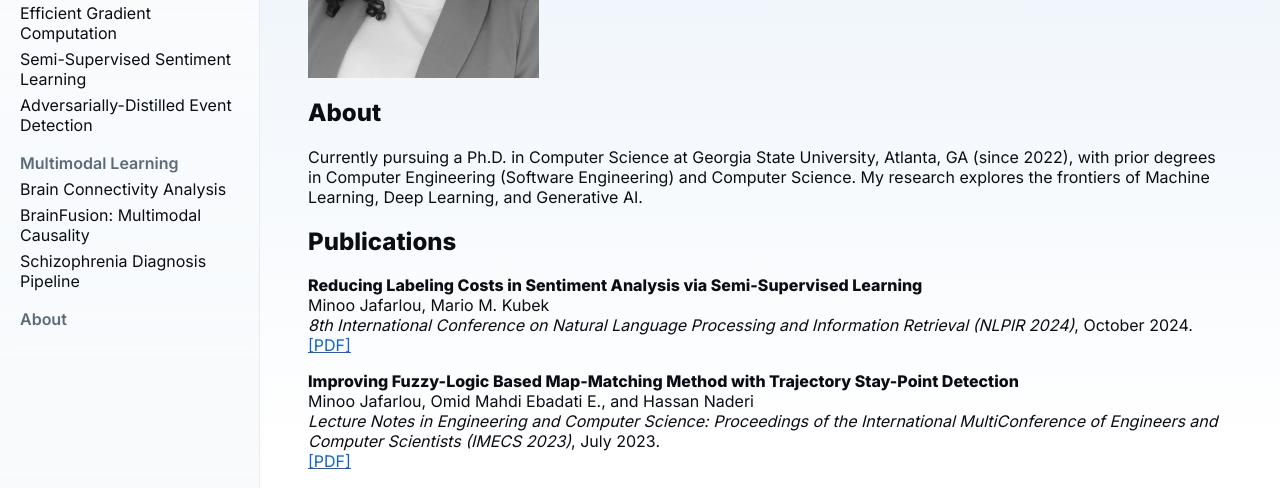
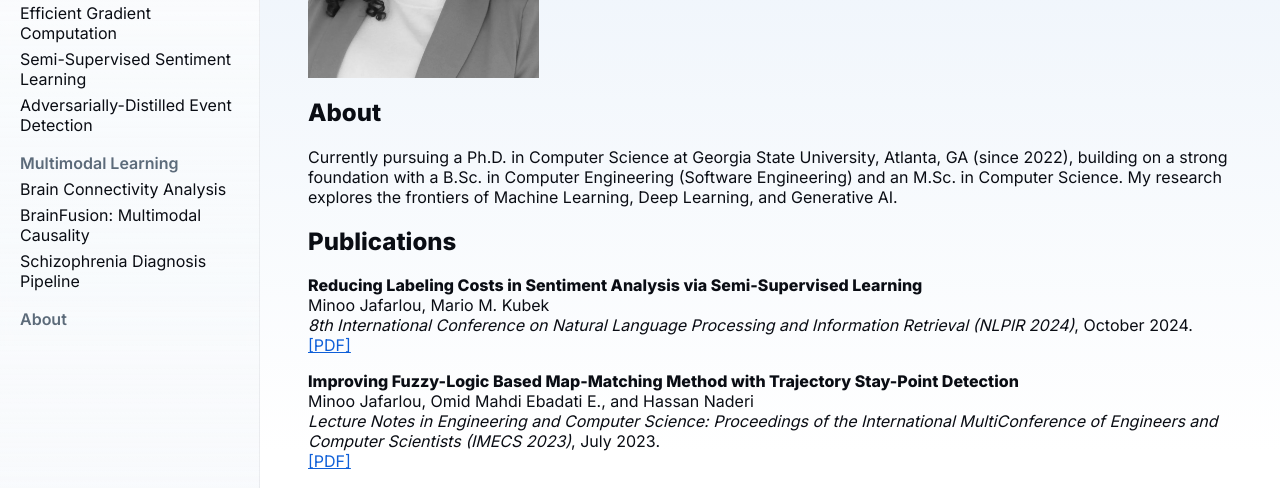
Before and after one commit to minoojl/minoojafarlou.github.io, a plain HTML site: page About_Me.html in a window 1280 px wide. Shown: the part 248-736 px from the top of the page. Drawn offline with Linux system fonts and the light colour scheme.

Commit message:
Update About_Me.html

```diff
--- a/About_Me.html
+++ b/About_Me.html
@@ -84,7 +84,7 @@
         <section id="Info_About" class="section">
           <h2>About</h2>
           <p>
-          Currently pursuing a Ph.D. in Computer Science at Georgia State University, Atlanta, GA (since 2022), with prior degrees in Computer Engineering (Software Engineering) and Computer Science. My research explores the frontiers of Machine Learning, Deep Learning, and Generative AI.
+          Currently pursuing a Ph.D. in Computer Science at Georgia State University, Atlanta, GA (since 2022), building on a strong foundation with a B.Sc. in Computer Engineering (Software Engineering) and an M.Sc. in Computer Science. My research explores the frontiers of Machine Learning, Deep Learning, and Generative AI.
           </p>
 
         </section>
```
